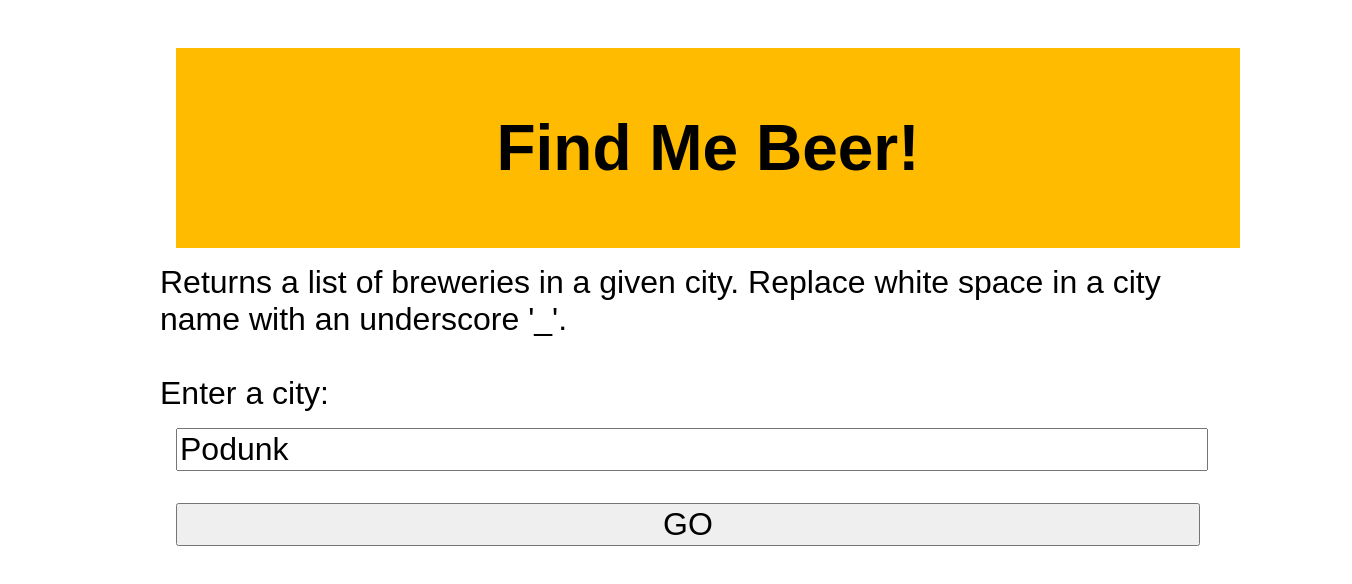
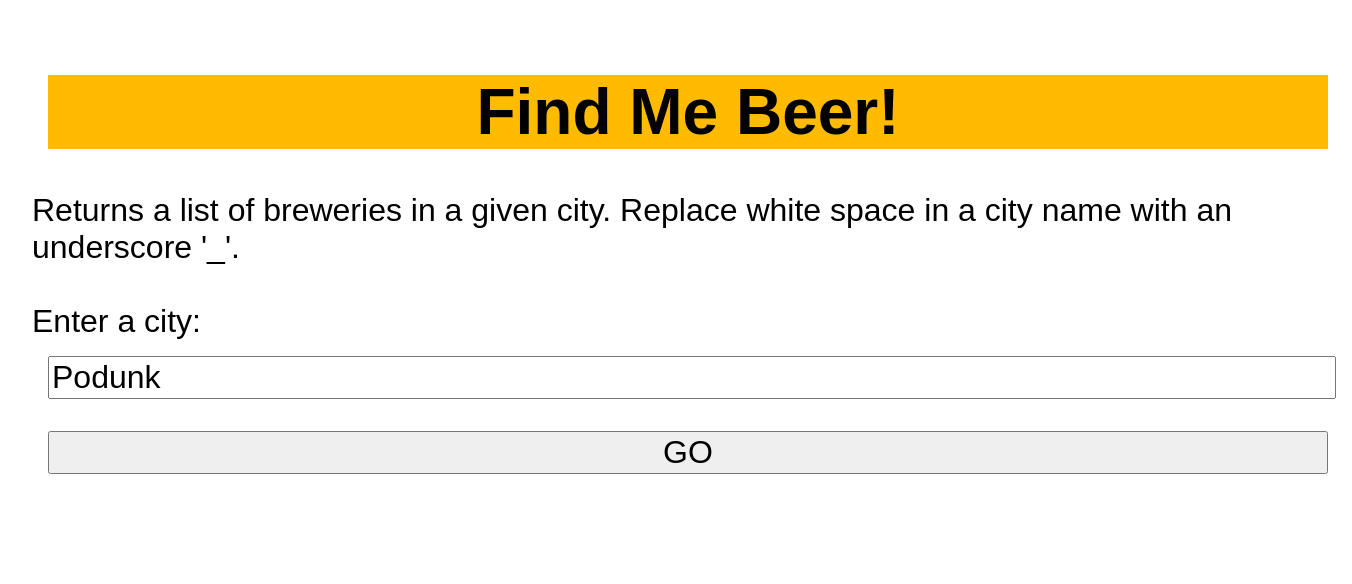
Before and after one commit to MStewGT/FindMeBeer, a React (Create React App) app: page / in a window 1280 px wide. Shown: the top 584 px of the page, 1352 px wide, since content can reach past the window. Built offline with nearby package versions, Linux system fonts and the light colour scheme.

Commit message:
more css adjustments

```diff
--- a/src/App.js
+++ b/src/App.js
@@ -29,6 +29,8 @@ function App() {
         console.log(data);
     }
   };
+
+  // if (brewData = null) return { "Sorry we could not find any results for that location." }
 
   return (
       <div>
--- a/src/index.css
+++ b/src/index.css
@@ -3,7 +3,7 @@ body {
   padding-top: 1em;
   padding-bottom: 1em;
   font-size: 2em;
-  width: 80%;
+  width: 100%;
   margin: 0 auto;
 }
 input, textarea, button, p, div, section, article, select {
@@ -16,7 +16,6 @@ input, textarea, button, p, div, section, article, select {
 
 .header {
   background-color: rgb(255, 187, 0);
-  padding: 20px;
   text-align: center;
 }
 
@@ -31,6 +30,7 @@ input, textarea, button, p, div, section, article, select {
   width: 80%;
   border-radius: 5px;
   background-color: rgb(255, 187, 0);
+  padding: 2px 16px;
 }
 
 .card:hover {
```
